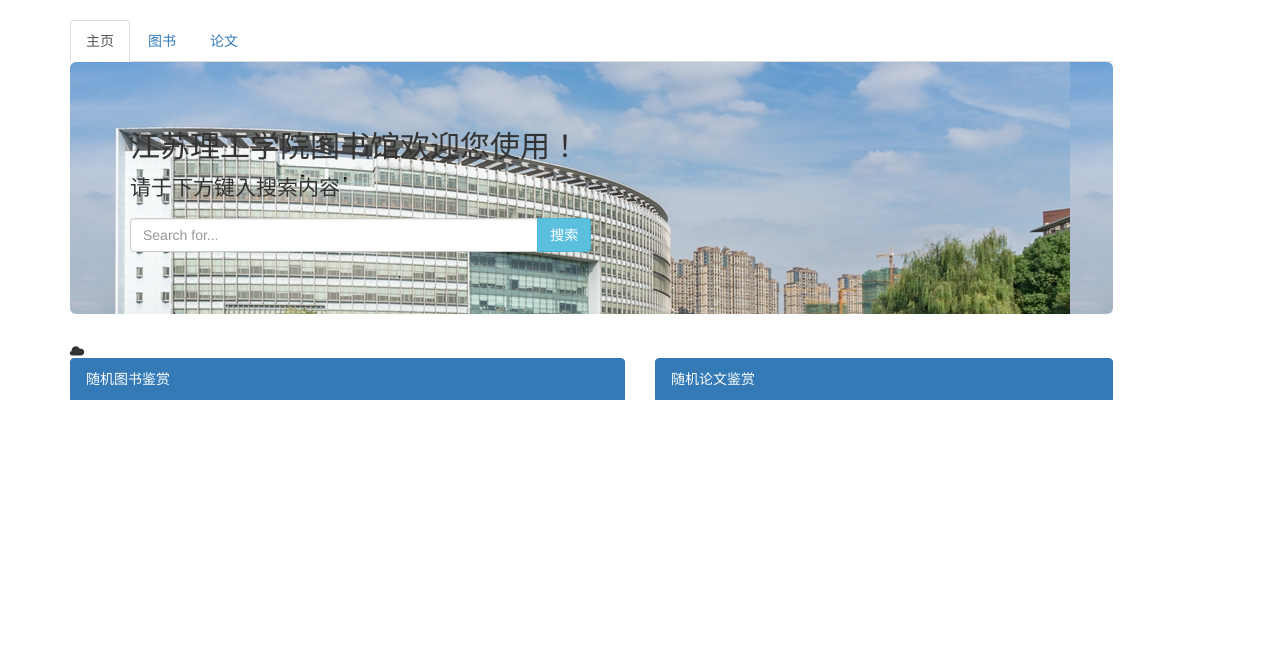
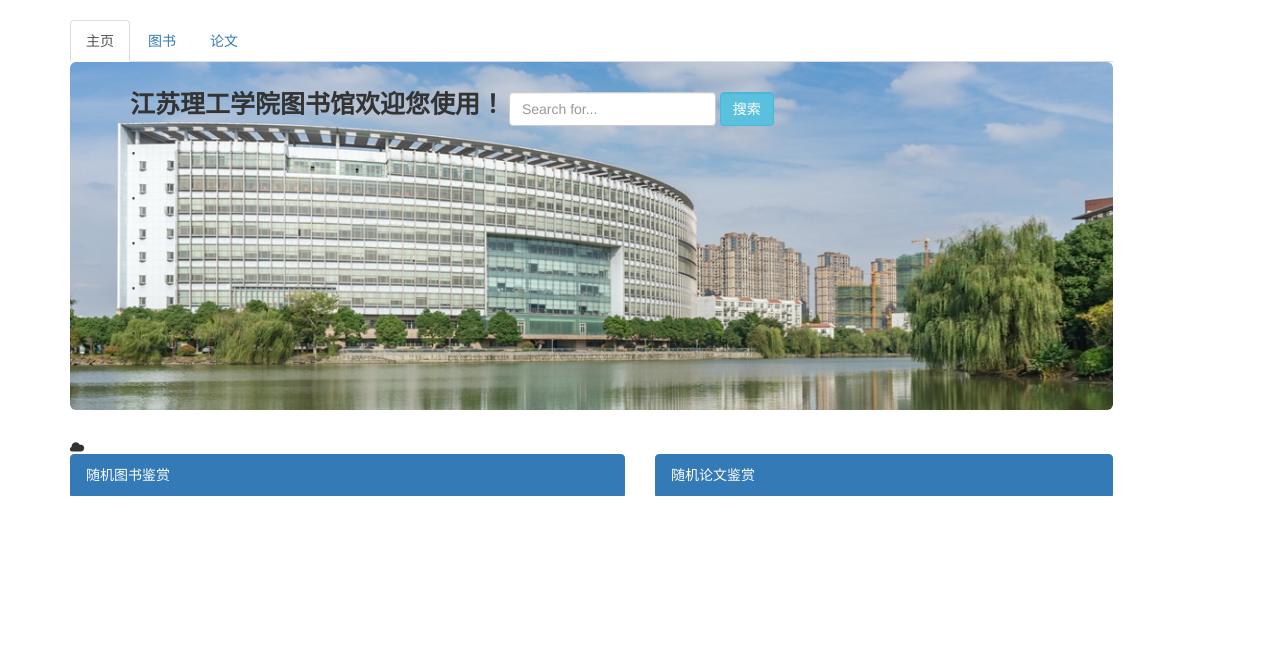
Before and after one commit to Brand960/Jstu_Recomend, a Django app: template templates/home.html in a window 1280 px wide. Shown: the top 650 px of the page. Run offline with Django 3.2, Linux system fonts and the light colour scheme; the template is opened without the code that fills it, so the values that code supplies are empty; some libraries are stand-ins or nearby versions.

Commit message:
Fix Home

```diff
--- a/templates/home.html
+++ b/templates/home.html
@@ -10,23 +10,24 @@
 			  <li role="presentation"><a href="#">图书</a></li>
 			  <li role="presentation"><a href="#">论文</a></li>
 		</ul>
+
 		</div>
 	</div>
 	<!--巨幕-->
 	<div class="row" id="jump">
-		<div class="col-md-11">
-		<div class="jumbotron"  style=" background-image:url(/static/pic/Lib.jpg)">
-		  <h2>江苏理工学院图书馆欢迎您使用！</h2>
-		  <p>请于下方键入搜索内容</p>
+		<div class="col-md-11" >
+		<div class="jumbotron "  style=" background-image:url(/static/pic/Lib.jpg);background-size:100% 100%;position:relative;padding-top:20px;">
+		  <form action="/show" class="form-inline" method="get" style="position:relative;top:5px">
+			<label class="form-label" style="font-size:25px">江苏理工学院图书馆欢迎您使用！</label>
+			<input type="text" class="form-control" placeholder="Search for..." name="keyword" >
+			<button class="btn btn-info form-control" type="submit">搜索</button>
+		  </form>
+		  <p> ·</p>
+		  <p> ·</p>
+		  <p> ·</p>
+		  <p> ·</p>
+		  <p> ·</p>
 		  <!--<p><a class="btn btn-primary btn-lg" href="#" role="button">了解更多</a></p>-->
-		  <form action="/show" method="get">
-		  <div class="col-md-6 input-group">
-			  <input type="text" class="form-control" placeholder="Search for..." name="keyword">
-			  <span class="input-group-btn">
-				<button class="btn btn-info" type="submit">搜索</button>
-			  </span>
-		  </div><!-- /.col-lg-6 -->
-		  </form>
 		</div>
 		</div>
 	</div>
```
Also changed, not shown: 1 other file.
